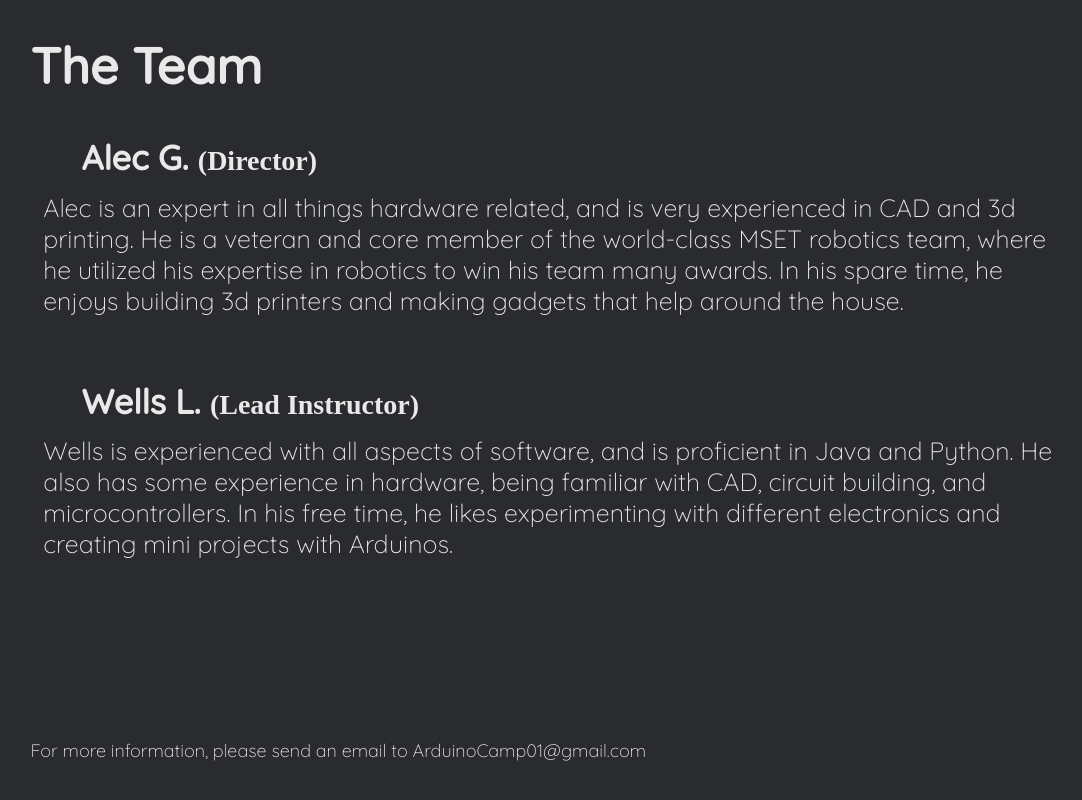
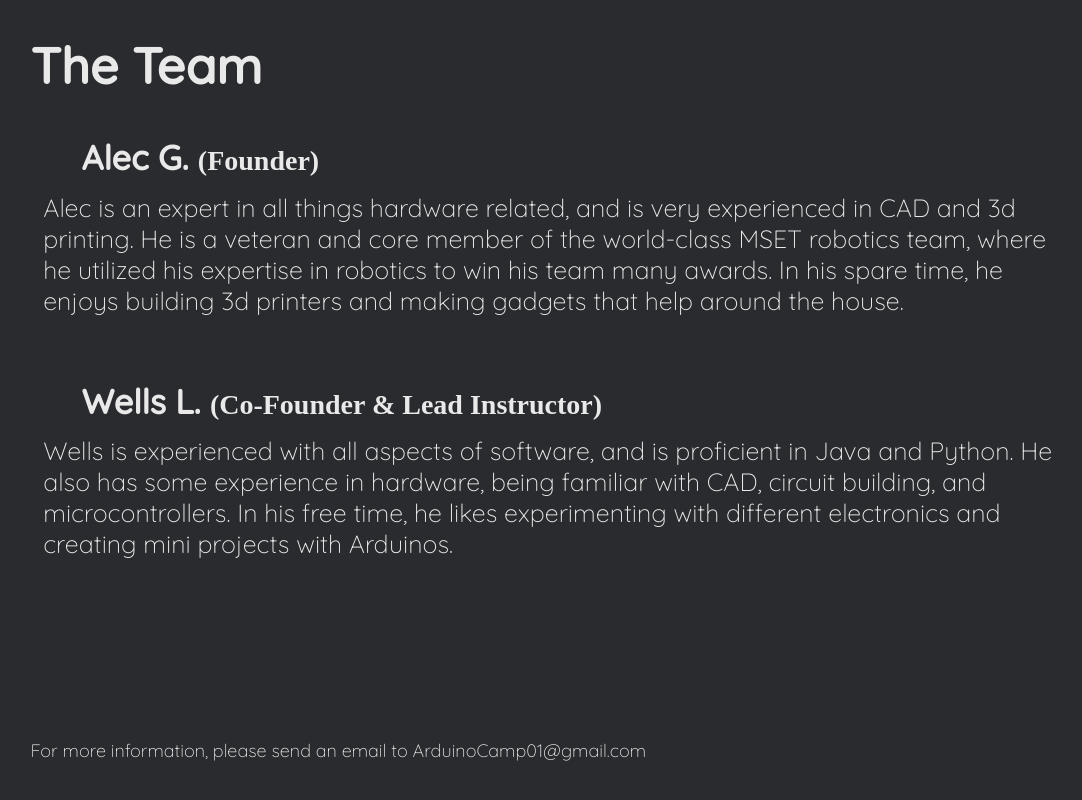
Before and after one commit to wellsling68/Arduino_Camp, a plain HTML site: page about.html in a window 1280 px wide. Shown: the part 863-1663 px from the top of the page, without its empty margins (72-1154 px from the left). Drawn offline with Linux system fonts and the light colour scheme; a web font is replaced by a local one.

Commit message:
Update about.html

```diff
--- a/about.html
+++ b/about.html
@@ -74,12 +74,12 @@
     <div>
         <h1 id="theteam">The Team</h1>
         <div>
-            <h2>Alec G. <span id="titles">(Director)</span></h2>
+            <h2>Alec G. <span id="titles">(Founder)</span></h2>
             <h3>Alec is an expert in all things hardware related, and is very experienced in CAD and 3d printing. He is a veteran and core member of the world-class MSET robotics team, where he utilized his expertise in robotics to win his team many awards. In his spare time, he enjoys building 3d printers and making gadgets that help around the house. </h3>
         </div>
 
         <div>
-            <h2>Wells L. <span id="titles">(Lead Instructor<!--/ Site Creator-->)</span>
+            <h2>Wells L. <span id="titles">(Co-Founder & Lead Instructor<!--/ Site Creator-->)</span>
             <h3>Wells is experienced with all aspects of software, and is proficient in Java and Python. He also has some experience in hardware, being familiar with CAD, circuit building, and microcontrollers. In his free time, he likes experimenting with different electronics and creating mini projects with Arduinos. </h3>
         </div>
     </div>
```
